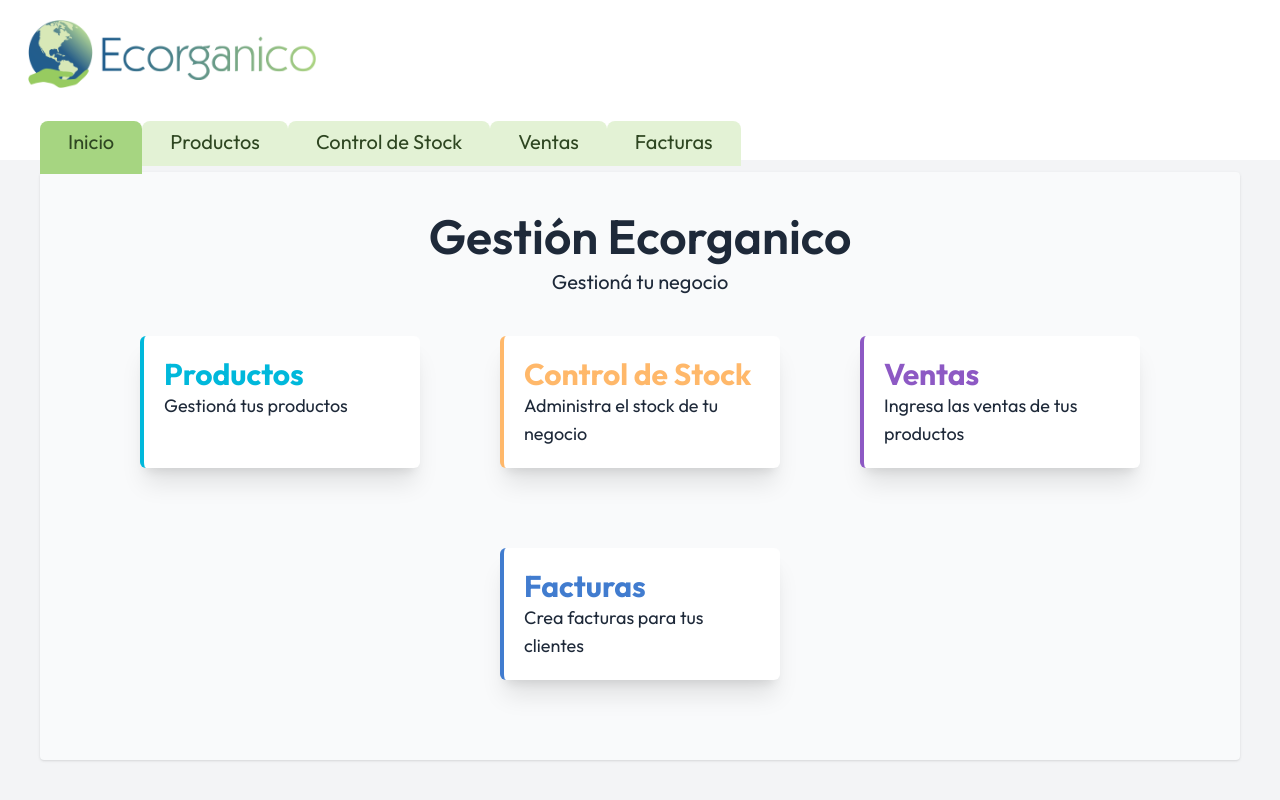
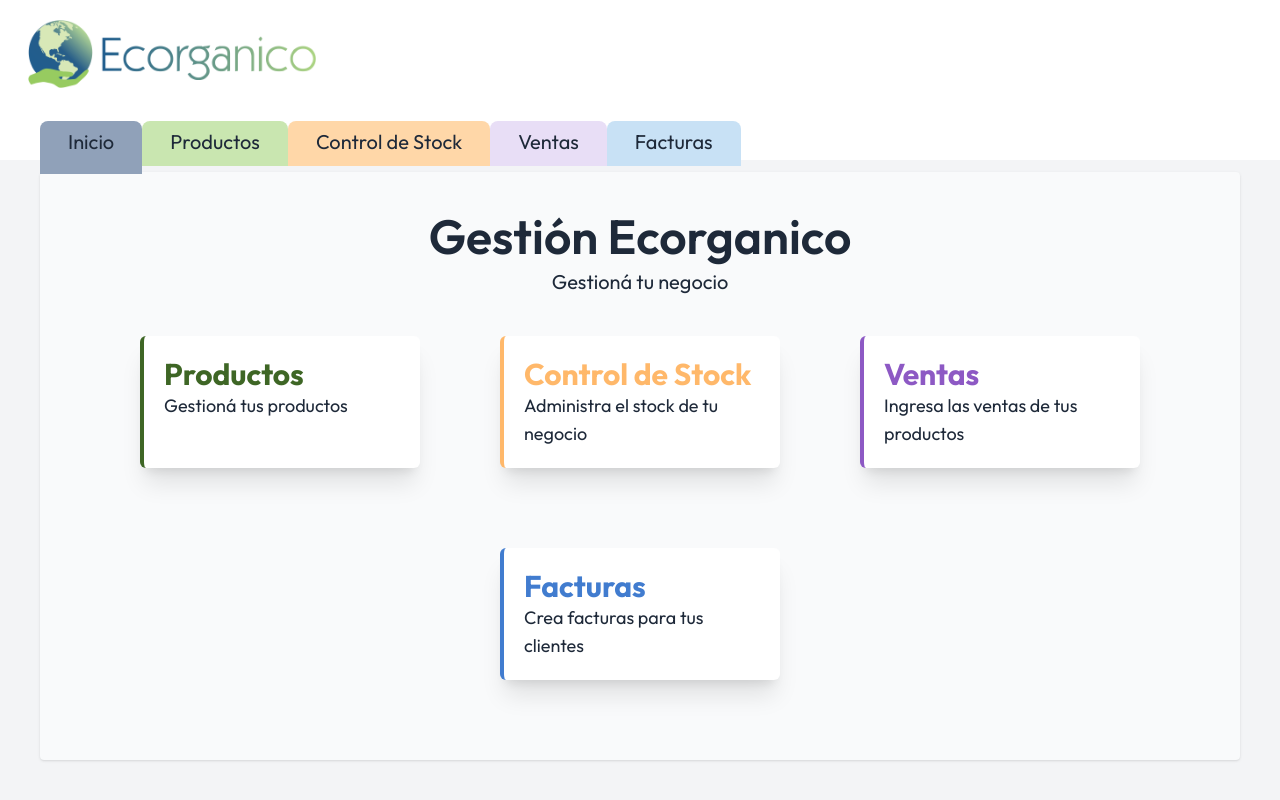
Before and after one commit to Valenmar03/frontend_gestionEco, a React (Vite) app: page / in a window 1280 px wide. Built offline with nearby package versions, Linux system fonts and the light colour scheme.

Commit message:
Cambio los colores de los links personalizandolos

```diff
--- a/src/components/HeaderLinks.tsx
+++ b/src/components/HeaderLinks.tsx
@@ -1,25 +1,33 @@
 import { Link, useLocation } from "react-router-dom";
 
 type HeaderLinksProps = {
-   path: string;
-   title: string;
+   page: {
+      title: string;
+      url: string;
+      description: string;
+      textColor: string;
+      borderColor: string;
+      bgFocusColor: string;
+      bgColor: string;
+      hoverColor: string;
+  }
 };
 
-export default function HeaderLinks({ path, title }: HeaderLinksProps) {
+export default function HeaderLinks({ page }: HeaderLinksProps) {
    const { pathname } = useLocation();
-   const isActive = pathname === path;
+   const isFocus = pathname === page.url;
 
    return (
       <li>
          <Link
-            to={path}
+            to={page.url}
             className={`pt-2 px-7 rounded-t-lg duration-200 ${
-               isActive
-                  ? "pb-5 bg-vida-loca-300 "
-                  : "pb-3 bg-vida-loca-100 hover:bg-vida-loca-200"
+               isFocus
+                  ? `pb-5 ${page.bgFocusColor}`
+                  : `pb-3 ${page.bgColor} ${page.hoverColor}`
             }`}
          >
-            {title}
+            {page.title}
          </Link>
       </li>
    );
--- a/src/data/index.ts
+++ b/src/data/index.ts
@@ -3,28 +3,40 @@ export const pages = [
         title: 'Productos',
         url: '/products',
         description: 'Gestioná tus productos',
-        textColor: 'text-cyan-500',
-        borderColor: 'border-cyan-500'
+        textColor: 'text-vida-loca-700',
+        borderColor: 'border-vida-loca-700',
+        bgFocusColor: 'bg-vida-loca-400',
+        bgColor: 'bg-vida-loca-200',
+        hoverColor: 'hover:bg-vida-loca-300'
     },
     {
         title: 'Control de Stock',
         url: '/control-stock',
         description: 'Administra el stock de tu negocio',
         textColor: 'text-orange-300',
-        borderColor: 'border-orange-300'
+        borderColor: 'border-orange-300',
+        bgFocusColor: 'bg-orange-400/80',
+        bgColor: 'bg-orange-200',
+        hoverColor: 'hover:bg-orange-300'
     },
     {
         title: 'Ventas',
         url: '/ventas',
         description: 'Ingresa las ventas de tus productos',
         textColor: 'text-royal-purple-600',
-        borderColor: 'border-royal-purple-600'
+        borderColor: 'border-royal-purple-600',
+        bgFocusColor: 'bg-royal-purple-400',
+        bgColor: 'bg-royal-purple-200',
+        hoverColor: 'hover:bg-royal-purple-300'
     },
     {
         title: 'Facturas',
         url: '/facturas',
         description: 'Crea facturas para tus clientes',
         textColor: 'text-sapphire-600',
-        borderColor: 'border-sapphire-600'
+        borderColor: 'border-sapphire-600',
+        bgFocusColor: 'bg-sapphire-400',
+        bgColor: 'bg-sapphire-200',
+        hoverColor: 'hover:bg-sapphire-300'
     },
 ]
--- a/src/layouts/Layout.tsx
+++ b/src/layouts/Layout.tsx
@@ -4,16 +4,27 @@ import { pages } from "../data";
 
 export default function Layout() {
 
+   const homePage = {
+         title: 'Inicio',
+        url: '/',
+        description: 'Página principal',
+        textColor: 'text-slate-600',
+        borderColor: 'border-slate-600',
+        bgFocusColor: 'bg-slate-400',
+        bgColor: 'bg-slate-200',
+        hoverColor: 'hover:bg-slate-300'
+   }
+
    return (
       <>
          <header className="pt-5 px-5 bg-white mb-3 pb-1">
             <img src="/LogoTexto.png" alt="Logo Ecorganico" className="w-72 mx-2" />
             <nav>
-               <ul className="flex mt-10 mx-5 text-vida-loca-900 text-xl">
-                  <HeaderLinks path="/" title="Inicio" />
+               <ul className="flex mt-10 mx-5 text-xl">
+                  <HeaderLinks page={homePage} />
                   {
                      pages.map((page) => (
-                        <HeaderLinks key={page.title} path={page.url} title={page.title} />
+                        <HeaderLinks key={page.title} page={page} />
                      ))
                   }
                </ul>
```
